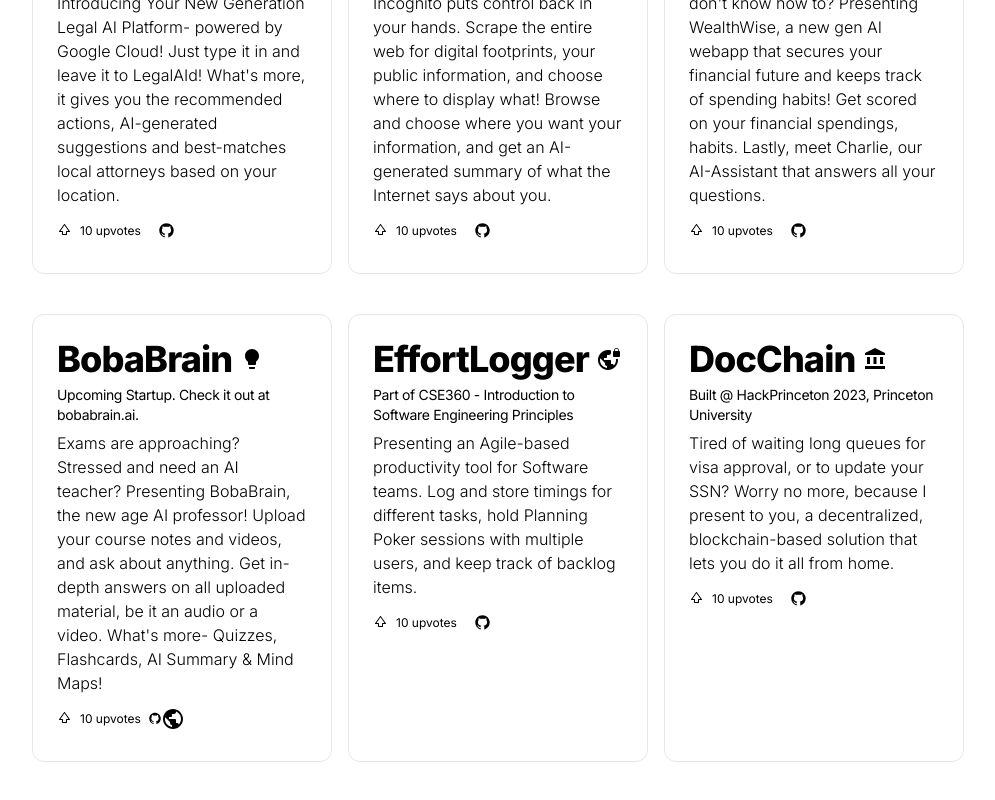
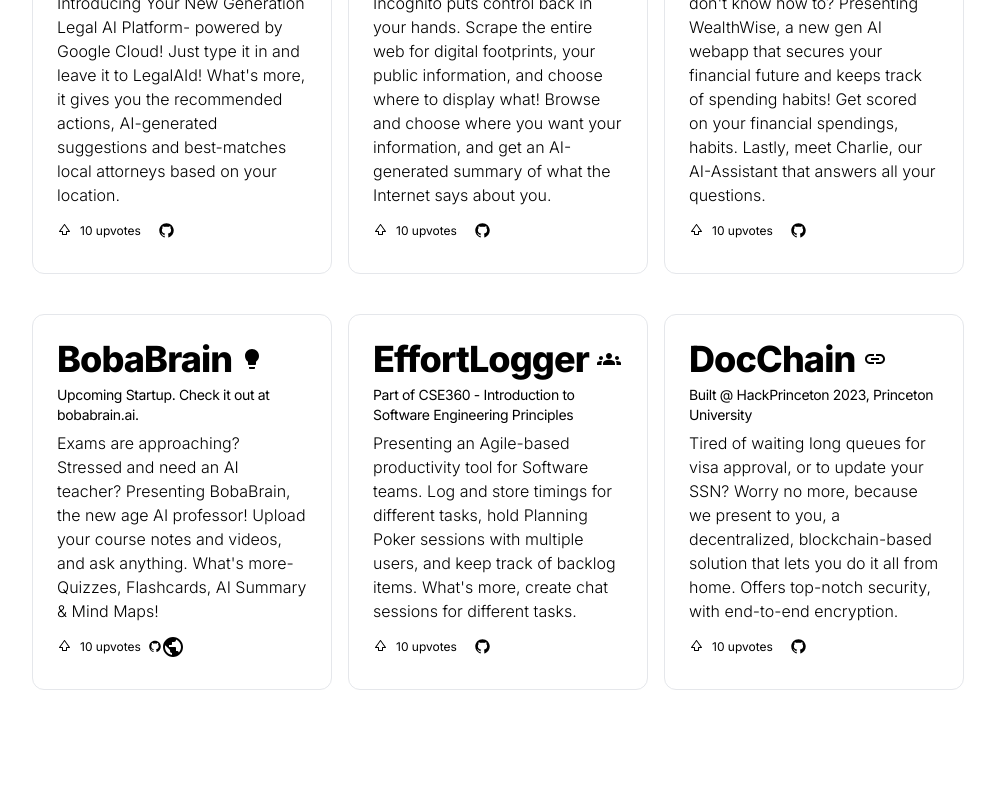
Before and after one commit to Chaitanya-Chaurasia/Portfolio, a Next.js app: page /projects in a window 1280 px wide. Shown: the part 1570-2370 px from the top of the page, without its empty margins (142-1137 px from the left). After the commit the page ends 2340 px from the top, so only its background shows below. Built offline with nearby package versions, Linux system fonts and the light colour scheme.

Commit message:
Finished final draft of projects section

```diff
--- a/components/CustomComponents.tsx
+++ b/components/CustomComponents.tsx
@@ -22,7 +22,7 @@ export const ImageVortex = () => {
         <Image
           src={legal}
           alt="boba"
-          className="rounded-xl -rotate-12 mt-20 hover:scale-110 transition-all shadow-lg shadow-gray-500 hover:z-[1000] drop-shadow-[0_0px_79px_rgba(71,214,70,0.5)] "
+          className="rounded-xl -rotate-12 mt-20 hover:scale-110 transition-all shadow-lg shadow-gray-500 drop-shadow-[0_0px_79px_rgba(71,214,70,0.5)] "
           height={160}
         />
         <Image
@@ -33,7 +33,7 @@ export const ImageVortex = () => {
         <Image
           src={incog}
           alt="boba"
-          className="rounded-xl rotate-12 lg:mt-20 hover:scale-110 transition-all shadow-lg shadow-black hover:z-[1000] drop-shadow-[0_0px_79px_rgba(171,214,70,0.5)] "
+          className="rounded-xl rotate-12 lg:mt-20 hover:scale-110 transition-all shadow-lg shadow-black drop-shadow-[0_0px_79px_rgba(171,214,70,0.5)] "
           height={160}
         />
       </CardContent>
--- a/components/Projects.tsx
+++ b/components/Projects.tsx
@@ -4,10 +4,11 @@ import GavelIcon from "@mui/icons-material/Gavel";
 import VpnLockIcon from "@mui/icons-material/VpnLock";
 import AccountBalanceIcon from "@mui/icons-material/AccountBalance";
 import LightbulbIcon from "@mui/icons-material/Lightbulb";
+import GroupsIcon from '@mui/icons-material/Groups';
 import { Button } from "./ui/button";
 import { GitHubLogoIcon, ThickArrowUpIcon } from "@radix-ui/react-icons";
 import PublicIcon from "@mui/icons-material/Public";
-
+import LinkIcon from '@mui/icons-material/Link';
 const projects = [
   {
     name: "LegalAId",
@@ -32,18 +33,18 @@ const projects = [
 const schoolProjects = [
   {
     name: "BobaBrain",
-    desc: "Exams are approaching? Stressed and need an AI teacher? Presenting BobaBrain, the new age AI professor! Upload your course notes and videos, and ask about anything. Get in-depth answers on all uploaded material, be it an audio or a video. What's more- Quizzes, Flashcards, AI Summary & Mind Maps!",
+    desc: "Exams are approaching? Stressed and need an AI teacher? Presenting BobaBrain, the new age AI professor! Upload your course notes and videos, and ask anything. What's more- Quizzes, Flashcards, AI Summary & Mind Maps!",
     prize: "Upcoming Startup. Check it out at bobabrain.ai.",
   },
   {
     name: "EffortLogger",
-    desc: "Presenting an Agile-based productivity tool for Software teams. Log and store timings for different tasks, hold Planning Poker sessions with multiple users, and keep track of backlog items.",
+    desc: "Presenting an Agile-based productivity tool for Software teams. Log and store timings for different tasks, hold Planning Poker sessions with multiple users, and keep track of backlog items. What's more, create chat sessions for different tasks.",
     prize: "Part of CSE360 - Introduction to Software Engineering Principles",
     link: "https://github.com/Chaitanya-Chaurasia/LegalAid",
   },
   {
     name: "DocChain",
-    desc: "Tired of waiting long queues for visa approval, or to update your SSN? Worry no more, because I present to you, a decentralized, blockchain-based solution that lets you do it all from home. ",
+    desc: "Tired of waiting long queues for visa approval, or to update your SSN? Worry no more, because we present to you, a decentralized, blockchain-based solution that lets you do it all from home. Offers top-notch security, with end-to-end encryption.",
     prize: "Built @ HackPrinceton 2023, Princeton University",
 
     link: "https://devpost.com/software/icognito",
@@ -101,8 +102,8 @@ export const SchoolProjects = () => {
             <CardHeader>
               <h2 className="text-wrap tracking-tight text-4xl font-extrabold flex flex-row items-center gap-2">
                 {project.name}
-                {project.name === "EffortLogger" && <VpnLockIcon />}
-                {project.name === "DocChain" && <AccountBalanceIcon />}
+                {project.name === "EffortLogger" && <GroupsIcon />}
+                {project.name === "DocChain" && <LinkIcon />}
                 {project.name === "BobaBrain" && <LightbulbIcon />}
               </h2>
               <h2 className="text-wrap tracking-tight text-sm">
```
